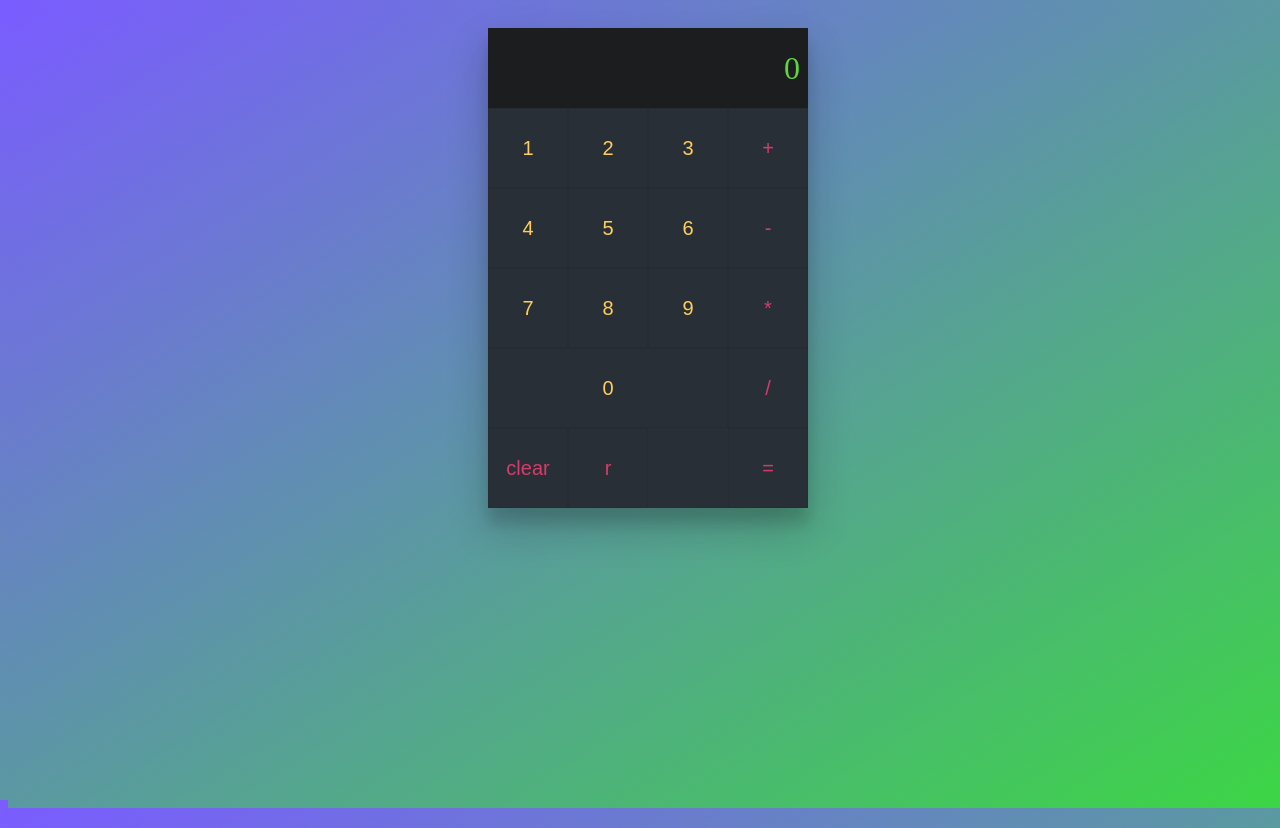
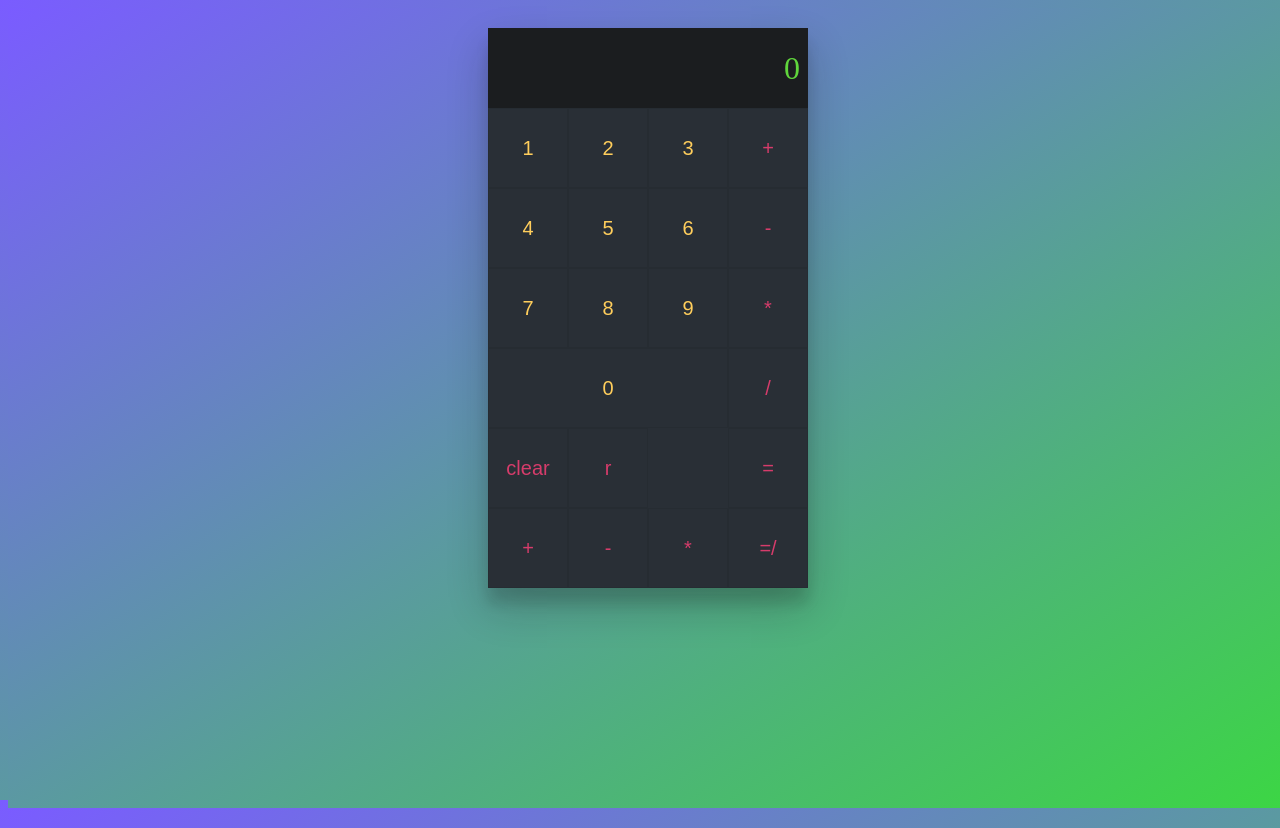
Before and after one commit to lauticouget/React_Redux, a React (Create React App) app: page / in a window 1280 px wide. Built offline with nearby package versions, Linux system fonts and the light colour scheme.

Commit message:
master | Lesson 64.Clean code refactoring.

```diff
--- a/src/App.js
+++ b/src/App.js
@@ -1,6 +1,7 @@
 import React from "react";
 import Result from "./components/Result";
 import Button from "./components/Button";
+import MathOperations from "./components/MathOperations";
 import "./App.css";
 
 const App = () => {
@@ -34,6 +35,7 @@ const App = () => {
         <button>/</button>
         <button>=</button>
       </div>
+      <MathOperations />
     </main>
   );
 };
--- a/src/components/Button.js
+++ b/src/components/Button.js
@@ -1,19 +1,11 @@
-import { logDOM } from "@testing-library/react";
 import React from "react";
 import PropTypes from "prop-types";
 
-const Button = ({ type, text, clickHandler }) => {
-  return (
-    <button
-      className={type}
-      onClick={() => {
-        clickHandler(text);
-      }}
-    >
-      <span>{text}</span>
-    </button>
-  );
-};
+const Button = ({ type, text, clickHandler }) => (
+  <button className={type} onClick={() => clickHandler(text)}>
+    <span>{text}</span>
+  </button>
+);
 
 Button.propTypes = {
   tpye: PropTypes.string,
--- /dev/null
+++ b/src/components/MathOperations.js
@@ -0,0 +1,20 @@
+import React from "react";
+import PropTypes from "prop-types";
+import Button from "./Button";
+import {} from "./Button";
+
+const MathOperations = ({ onclickOperation, onClickEqual }) => (
+  <section className="math-operations">
+    <Button text="+" clickHandler={onclickOperation} />
+    <Button text="-" clickHandler={onclickOperation} />
+    <Button text="*" clickHandler={onclickOperation} />
+    <Button text="=/" clickHandler={onclickOperation} />
+  </section>
+);
+
+MathOperations.propTypes = {
+  onclickOperation: PropTypes.func.isRequired,
+  onClickEqual: PropTypes.func.isRequired,
+};
+
+export default MathOperations;
```
